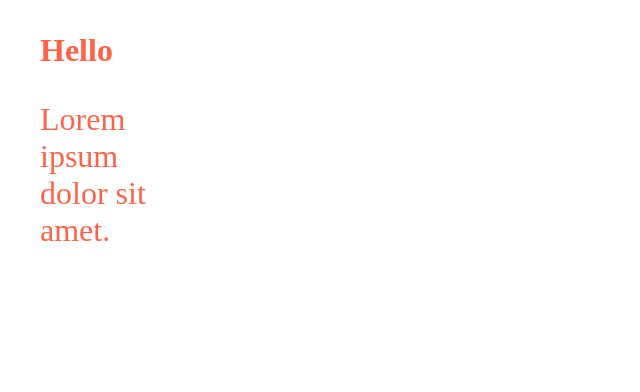
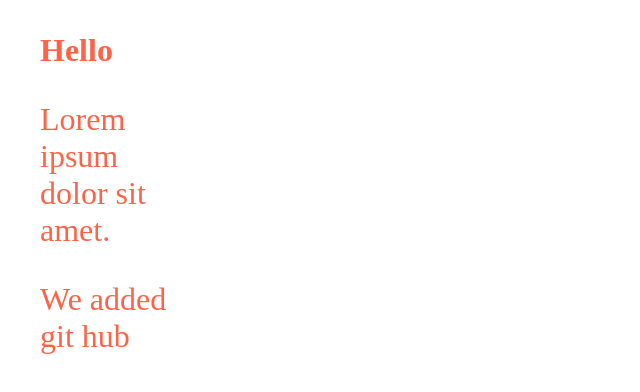
Before and after one commit to sashajn/NewProject, a plain HTML site: page index.html in a window 1280 px wide. Shown: the whole page, without its empty margins (0-640 px from the left). Drawn offline with Linux system fonts and the light colour scheme.

Commit message:
Git added

```diff
--- a/index.html
+++ b/index.html
@@ -10,6 +10,7 @@
 	<div class="first">
 		<h1>Hello</h1>
 		<p>Lorem ipsum dolor sit amet.</p>
+		<p>We added git hub</p>
 	</div>
 </body>
 </html>
```
